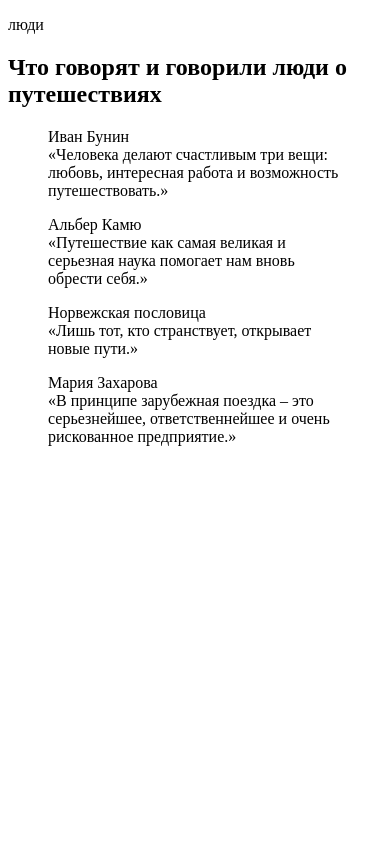
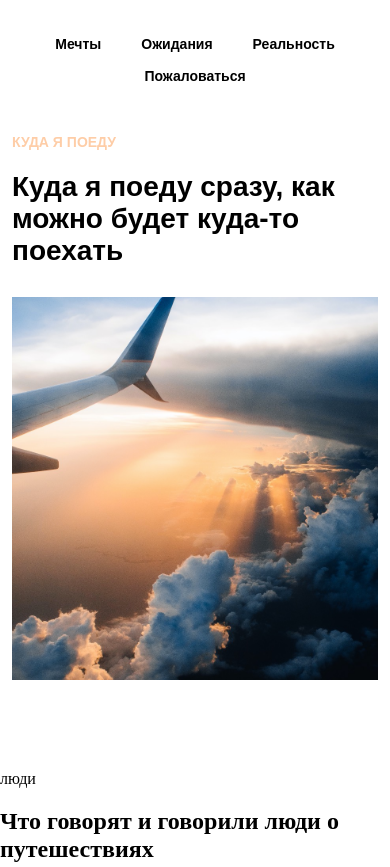
Before and after one commit to HikkaTown/comand-project, a plain HTML site: page index.html in a window 390 px wide. Shown: the top 867 px of the page. Before the commit the page ends 844 px from the top, so only its background shows below. Drawn offline with Linux system fonts and the light colour scheme.

Commit message:
Сделал секцию header, добавил адаптив

```diff
--- /dev/null
+++ b/blocks/header/__content-container/header__content-container.css
@@ -0,0 +1,17 @@
+.header__content-сontainer {
+  margin-top: 93px;
+  display: flex;
+  justify-content: space-between;
+}
+
+@media screen and (max-width: 768px) {
+  .header__content-сontainer {
+    flex-direction: column;
+  }
+}
+
+@media screen and (max-width: 425px) {
+  .header__content-сontainer {
+    margin-top: 50px;
+  }
+}
--- /dev/null
+++ b/blocks/header/__content/header__content.css
@@ -0,0 +1,24 @@
+.header__content {
+  max-width: 550px;
+  margin-top: 124px;
+}
+
+@media screen and (max-width: 1060px) {
+  .header__content {
+    max-width: 410px;
+  }
+}
+
+@media screen and (max-width: 900px) {
+  .header__content {
+    max-width: 390px;
+    margin-top: 85px;
+  }
+}
+
+@media screen and (max-width: 768px) {
+  .header__content {
+    max-width: 550px;
+    margin-top: 0;
+  }
+}
--- /dev/null
+++ b/blocks/header/__illustration/header__illustration.css
@@ -0,0 +1,37 @@
+.header__illustration {
+  max-width: 383px;
+  width: 100%;
+  max-height: 383px;
+  object-fit: cover;
+  object-position: center center;
+  margin-right: 95px;
+}
+
+@media screen and (max-width: 1060px) {
+  .header__illustration {
+    margin-right: 40px;
+  }
+}
+
+@media screen and (max-width: 900px) {
+  .header__illustration {
+    max-width: 310px;
+    max-height: 310px;
+    margin-right: 20px;
+  }
+}
+
+@media screen and (max-width: 768px) {
+  .header__illustration {
+    margin-top: 30px;
+    margin-right: 0;
+    max-width: 383px;
+    max-height: 383px;
+  }
+}
+
+@media screen and (max-width: 425px) {
+  .header__illustration {
+    max-width: 100%;
+  }
+}
--- /dev/null
+++ b/blocks/header/__menu-item/header__menu-item.css
@@ -0,0 +1,7 @@
+.header__menu-item {
+  margin-right: 40px;
+}
+
+.header__menu-item:last-of-type {
+  margin-right: 0;
+}
--- /dev/null
+++ b/blocks/header/__menu-link/header__menu-link.css
@@ -0,0 +1,12 @@
+.header__menu-link {
+  text-decoration: none;
+  transition: .3s;
+  color: #000;
+  font-family: Arial, Helvetica, sans-serif;
+  font-size: 14px;
+  font-weight: bold;
+}
+
+.header__menu-link:hover {
+  opacity: .7;
+}
--- /dev/null
+++ b/blocks/header/__menu-links/header__menu-links.css
@@ -0,0 +1,6 @@
+.header__menu-links {
+  display: flex;
+  list-style-type: none;
+  margin: 0;
+  padding: 0;
+}
--- /dev/null
+++ b/blocks/header/__report-btn/header__report-btn.css
@@ -0,0 +1,21 @@
+.header__report-btn {
+  text-decoration: none;
+  color: #000;
+  transition: .3s;
+  margin-left: auto;
+  font-family: Arial, Helvetica, sans-serif;
+  font-size: 14px;
+  font-weight: bold;
+}
+
+
+.header__report-btn:hover {
+  opacity: .7;
+}
+
+@media screen and (max-width: 450px) {
+  .header__report-btn {
+    margin-top: 15px;
+    margin-left: 0;
+  }
+}
--- /dev/null
+++ b/blocks/header/__row/header__row.css
@@ -0,0 +1,10 @@
+.header__row {
+  display: flex;
+  align-items: center;
+}
+
+@media screen and (max-width: 450px) {
+  .header__row {
+    flex-direction: column;
+  }
+}
--- /dev/null
+++ b/blocks/header/__section-name/header__section-name.css
@@ -0,0 +1,14 @@
+.header__section-name {
+  color: #FECDA7;
+  margin: 0 0 40px 0;
+  text-transform: uppercase;
+  font-family: Arial, Helvetica, sans-serif;
+  font-size: 14px;
+  font-weight: bold;
+}
+
+@media screen and (max-width: 425px) {
+  .header__section-name {
+    margin-bottom: 20px;
+  }
+}
--- /dev/null
+++ b/blocks/header/__section-title/header__section-title.css
@@ -0,0 +1,13 @@
+.header__section-title {
+  color: #000;
+  margin: 0;
+  font-family: Arial, Helvetica, sans-serif;
+  font-size: 40px;
+  font-weight: bold;
+}
+
+@media screen and (max-width: 425px) {
+  .header__section-title {
+    font-size: 28px;
+  }
+}
--- a/blocks/header/header.css
+++ b/blocks/header/header.css
@@ -1,6 +1,18 @@
 .header {
-    max-width: 1200px;
-    margin: 0 auto;
-    background-color: red;
-    height: 50px;
+    max-width: 1230px;
+    margin: 56px auto 141px;
+    width: calc(100% - 84px);
 }
+
+@media screen and (max-width: 768px) {
+  .header {
+    width: calc(100% - 50px);
+  }
+}
+
+@media screen and (max-width: 425px) {
+  .header {
+    width: calc(100% - 24px);
+    margin: 35px auto 90px;
+  }
+}
--- a/index.html
+++ b/index.html
@@ -5,10 +5,27 @@
     <meta http-equiv="X-UA-Compatible" content="IE=edge">
     <meta name="viewport" content="width=device-width, initial-scale=1.0">
     <title>Куда я поеду?</title>
+    <link rel="stylesheet" href="./pages/index.css">
 </head>
 <body class="page">
   <header class="header">
-
+    <div class="header__row">
+      <nav class="header__navigation">
+        <ul class="header__menu-links">
+          <li class="header__menu-item"><a href="#" class="header__menu-link">Мечты</a></li>
+          <li class="header__menu-item"><a href="#" class="header__menu-link">Ожидания</a></li>
+          <li class="header__menu-item"><a href="#" class="header__menu-link">Реальность</a></li>
+        </ul>
+      </nav>
+      <a href="#" class="header__report-btn">Пожаловаться</a>
+    </div>
+    <div class="header__content-сontainer">
+      <div class="header__content">
+        <p class="header__section-name">Куда я поеду</p>
+        <h1 class="header__section-title">Куда я поеду сразу, как можно будет куда-то поехать</h1>
+      </div>
+      <img src="./images/intro-image.jpeg" alt="Вид из самолёта" class="header__illustration">
+    </div>
   </header>
   <main class="content">
     <section class="interests">
--- a/pages/index.css
+++ b/pages/index.css
@@ -0,0 +1,13 @@
+@import url('../vendor/normalize.css');
+/* Подключаю header */
+@import url('../blocks/header/header.css');
+@import url('../blocks/header/__row/header__row.css');
+@import url('../blocks/header/__menu-links/header__menu-links.css');
+@import url('../blocks/header/__menu-item/header__menu-item.css');
+@import url('../blocks/header/__menu-link/header__menu-link.css');
+@import url('../blocks/header/__report-btn/header__report-btn.css');
+@import url('../blocks/header/__content-container/header__content-container.css');
+@import url('../blocks/header/__content/header__content.css');
+@import url('../blocks/header/__section-name/header__section-name.css');
+@import url('../blocks/header/__section-title/header__section-title.css');
+@import url('../blocks/header/__illustration/header__illustration.css');
```
Also changed, not shown: 1 other file.
